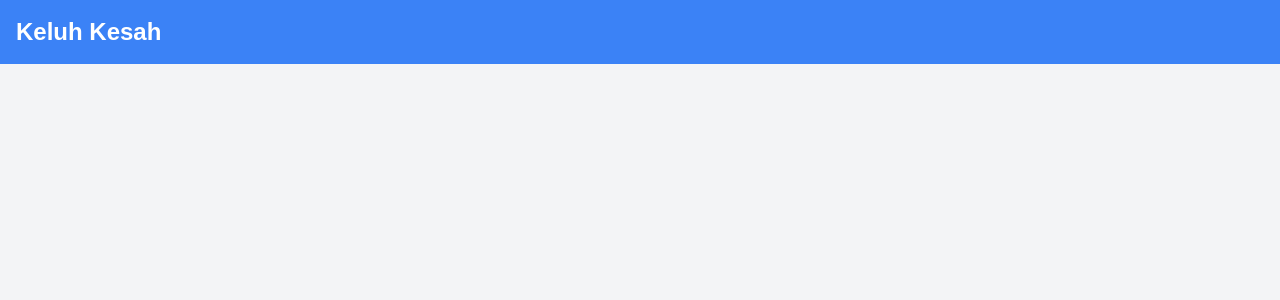
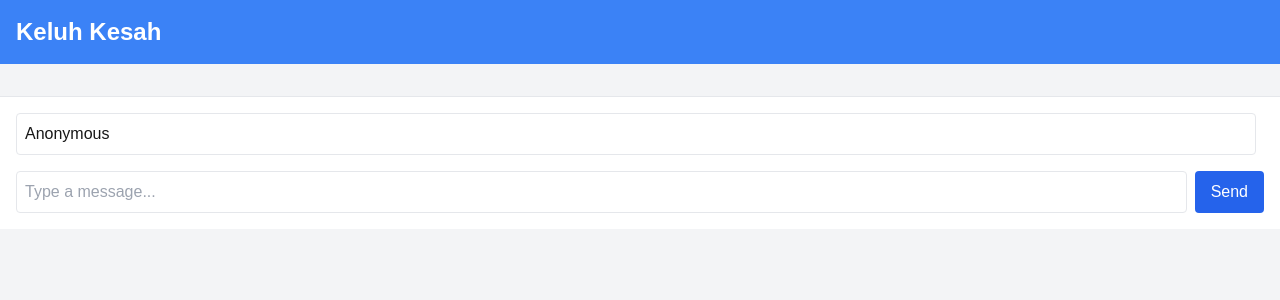
Before and after one commit to ifalfahri/keluhkesah, a Next.js app: page / in a window 1280 px wide. Shown: the top 300 px of the page. Built offline with nearby package versions, Linux system fonts and the light colour scheme.

Commit message:
feat: update Message and MessageList components to use string timestamps and implement message addition in Home component

```diff
--- a/src/app/components/Message.tsx
+++ b/src/app/components/Message.tsx
@@ -1,7 +1,7 @@
 interface MessageProps {
   message: {
     userName: string;
-    timestamp: number;
+    timestamp: string;
     text: string;
   };
 }
--- a/src/app/components/MessageList.tsx
+++ b/src/app/components/MessageList.tsx
@@ -4,7 +4,7 @@ import Message from './message'
 interface Message {
   id: string;
   userName: string;
-  timestamp: number;
+  timestamp: string;
   text: string;
 }
 
--- a/src/app/page.tsx
+++ b/src/app/page.tsx
@@ -1,8 +1,29 @@
+"use client"
+
 import { useState } from "react";
 import MessageList from "./components/MessageList";
+import MessageInput from "./components/MessageInput";
+
+interface Message {
+  id: string;
+  userName: string;
+  timestamp: string;
+  text: string;
+}
 
 export default function Home() {
-  const [messages] = useState([])
+  const [messages, setMessages] = useState<Message[]>([])
+  const [userName, setUserName] = useState('Anonymous')
+
+  const addMessage = (text: string) => {
+    const newMessage: Message = {
+      id: Date.now().toString(),
+      userName,
+      text,
+      timestamp: new Date().toISOString(),
+    }
+    setMessages([...messages, newMessage])
+  }
 
   return (
     <div className="flex flex-col h-screen bg-gray-100">
@@ -12,6 +33,10 @@ export default function Home() {
       <main>
         <div>
           <MessageList messages={messages} />
+          <MessageInput
+            onSendMessage={addMessage}
+            userName={userName}
+            onChangeUserName={setUserName}  />
         </div>
       </main>
     </div>
```
